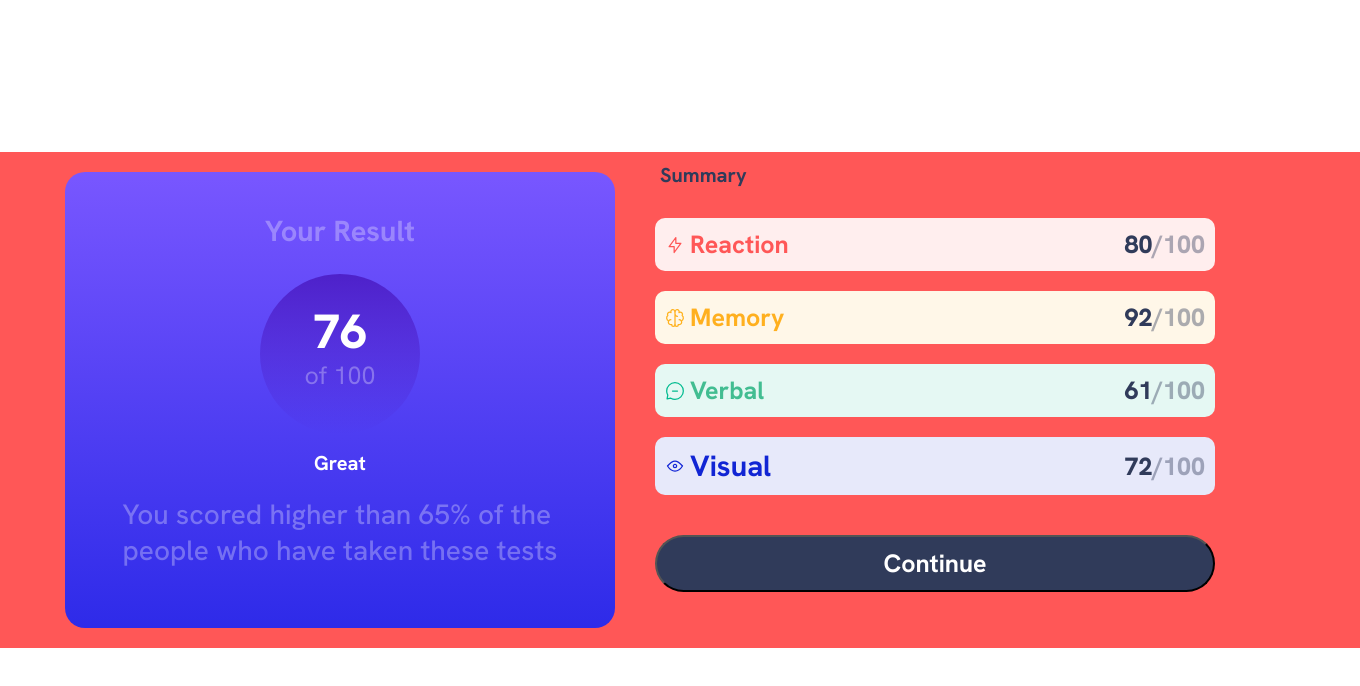
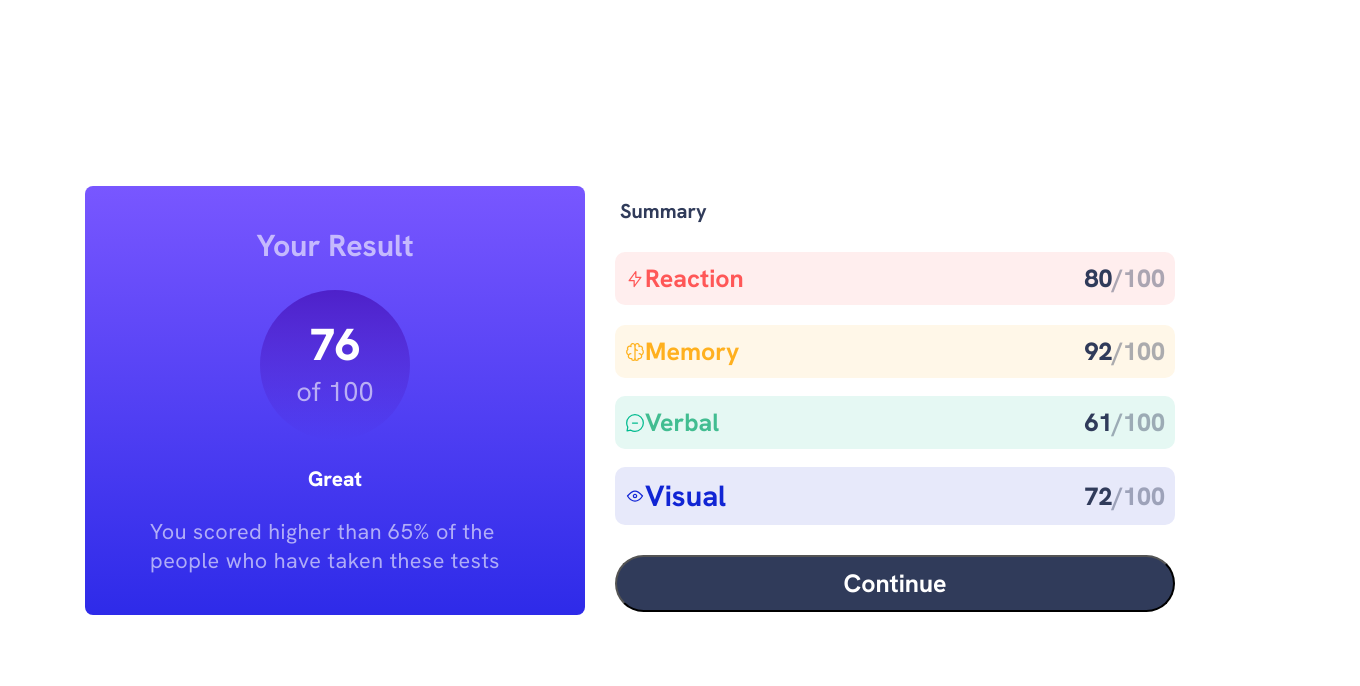
Before and after one commit to Cicero1962/Grid-Card-Solu-o-2, a plain HTML site: page index.html in a window 1280 px wide. Shown: the whole page, 1360 px wide, since content can reach past the window. Drawn offline with Linux system fonts and the light colour scheme.

Commit message:
atualização2

```diff
--- a/index.html
+++ b/index.html
@@ -20,26 +20,24 @@
     <link rel="stylesheet" href="./style.css">
 </head>
 <body>
-
     <div class="container">
-            <div class="box">
-                <h2 class="texto_principal">Your Result</h2>
+           <div class="sub_container">
+               <div class="box">
+                <h2 class="main_text">
+                    Your Result
+                </h2>
                 <div class="number">
-                    <p class="item_number">
-                        76
-                    </p>
-                    <p class="number_two">of 100</p>
+                        <div class="card_number">
+                            <p class="number_text">76</p>
+                            <span class="number_span">of 100</span>
+                        </div>
                 </div>
-                <div>
-                    <h2 class="texto_secundario">
-                        Great
-                    </h2>
-                    <p class="texto_paragrafo">
-                        You scored higher than 65% of the<br>people who have taken these tests
-                    </p>
-                </div>
-            </div>
-            <div class="box_1">
+                <h4 class="secondary_text">Great</h4>
+                <p class="score_text">
+                    You scored higher than 65% of the people who have taken these tests
+                </p>
+               </div>
+               <div class="box_1">
                 <h2 class="texto_indice">
                     Summary
                 </h2>
@@ -47,27 +45,28 @@
                     <a class="card card_reaction" href="">
                         <img src="./images/icon-reaction.svg" alt="">
                         <h4>Reaction</h4>
-                        <span class="number_span">80<span class="span">/100</span></span>
+                        <span class="card_span">80<span class="span">/100</span></span>
                     </a>
                     <a class="card card_memory" href="">
                         <img src="./images/icon-memory.svg" alt="">
                         <h4>Memory</h4>
-                        <span class="number_span">92<span class="span">/100</span></span>
+                        <span class="card_span">92<span class="span">/100</span></span>
                     </a>
                     <a class="card card_verbal" href="">
                         <img src="./images/icon-verbal.svg" alt="">
                         <h4>Verbal</h4>
-                        <span class="number_span">61<span class="span">/100</span></span>
+                        <span class="card_span">61<span class="span">/100</span></span>
                     </a>
                     <a class="card card_visual" href="">
                         <img src="./images/icon-visual.svg" alt="">
                         <h3>Visual</h3>
-                        <span class="number_span">72<span class="span">/100</span></span>
+                        <span class="card_span">72<span class="span">/100</span></span>
                     </a>
                 </div>
                 <button class="btn">Continue</button>
             </div>
         </div>
+           </div>
     </div>
 </body>
 </html>
--- a/style.css
+++ b/style.css
@@ -26,24 +26,195 @@
 body {
   display: flex;
   flex-direction: column;
+}
+
+.container {
+  display: grid;
+  width: 100%;
+  height: 100%;
+  background-color: white;
+
+}
+
+.sub_container{
+  display: grid;
+  grid-template-columns: 500px 600px;
+  margin: 0 auto;
+  align-content: center;
   justify-content: center;
+  align-items: center;
+  gap: 10px;
+  height: 100vh;
+}
+
+.box{
+  display: flex;
+  flex-direction: column;
+  gap: 25px;
+  max-width: 100%;
+  height: auto;
+  border-radius: 8px;
+  justify-content: center;
+  align-items: center;
+  background-image: linear-gradient(hsl(252, 100%, 67%), hsl(241, 81%, 54%));
+  padding: 40px;
+}
+
+.main_text{
+  font-family: "Hanken Grotesk",Arial, Helvetica, sans-serif;
+  font-size: 1.9rem;
+  color: var(--color-White);
+  opacity: 0.6;
+}
+
+.box_on{
+
+  background-color: blue;
+}
+
+.number{
+  display: flex;
+  flex-direction: column;
+  width: 150px;
+  height: 150px;
+  background-image: linear-gradient(
+    hsla(256, 72%, 46%, 1),
+    hsla(241, 72%, 46%, 0)
+  );
+  border-radius: 50%;
+  align-items: center;
+  justify-content: start;
+}
+
+.card_number{
+  padding-top: 25px;
+}
+
+.number_span{
+  font-family: "Hanken Grotesk",Arial, Helvetica, sans-serif;
+  font-size: 1.7rem;
+  color: var(--color-White);
+  opacity: .6;
+}
+.number_text{
+  font-family: "Hanken Grotesk",Arial, Helvetica, sans-serif;
+  text-align: center;
+  font-size: 2.8rem;
+  font-weight: 800;
+  color: var(--color-White);
+}
+
+.secondary_text{
+  font-size: 1.30rem;
+  font-weight: 800;
+  color: var(--color-White);
+  font-family: "Hanken Grotesk",Arial, Helvetica, sans-serif;
+}
+
+.score_text{
+  font-family: "Hanken Grotesk",Arial, Helvetica, sans-serif;
+  letter-spacing: 0.03rem;
+  font-size: 1.35rem;
+  max-width: 370px;
+  color: var(--color-White);
+  opacity: 0.6;
+}
+
+.box_1 {
+  display: flex;
+  flex-direction: column;
+  flex-wrap: wrap;
+  width: 600px;
+  min-width: 280px;
+  padding: 0 20px;
+}
+
+.texto_indice {
+  display: flex;
+  font-family: "Hanken Grotesk";
+  font-size: 20px;
+  font-weight: 600;
+  color: #303b5a;
+  padding: 10px 5px;
+}
+
+.itens_indice {
+  display: flex;
+  flex-direction: column;
+  flex-wrap: wrap;
+  width: 100%;
+}
+
+.card {
+  display: grid;
+  width: 100%;
+  grid-template-columns: auto 1fr auto;
+  justify-content: space-between;
+  padding: 10px;
+  background-color: white;
+  border-radius: 10px;
+  font-weight: 800;
+  font-family: "Hanken Grotesk";
+  font-size: 25px;
   align-items: center;
 }
 
-body,
-html{
-    width: 100%;
-    height: 100vh;
-}
-.container {
-  display: flex;
-  width: 1440px;
-  min-height: auto;
-  justify-content: center;
-  background-color: #ff5757;
+.card_reaction {
+  background-color: #ffeeee;
+  color: #ff5757;
+  margin-bottom: 20px;
+  margin-top: 18px;
 }
 
-.box {
+.card_memory {
+  color: #ffb01f;
+  background-color: #fff7e8;
+  margin-bottom: 18px;
+}
+
+.card_verbal {
+  color: #42bd91;
+  background-color: #e5f8f3;
+  margin-bottom: 18px;
+}
+
+.card_visual {
+  color: #1125d4;
+  background-color: #e7e9fa;
+  margin-bottom: 30px;
+}
+
+.btn {
+  width: 100%;
+  padding: 10px;
+  border-radius: 40px;
+  background-color: #303b5a;
+  font-family: "Hanken Grotesk";
+  font-size: 25px;
+  font-weight: 600;
+  color: var(--color-White);
+  cursor: pointer;
+}
+
+.card_span {
+  color: #303b5a;
+}
+
+.span {
+  color: #303b5a;
+  opacity: 0.4;
+}
+
+@media(max-width:600px){
+  .sub_container{
+    display: grid;
+    grid-template-columns: 1fr;
+    height: auto;
+    padding: 20px 10px;
+  }
+}
+
+/*.box {
   position: relative;
   display: flex;
   width: 550px;
@@ -221,3 +392,21 @@ html{
         width: 50%;
     }
 }
+
+ <div class="box">
+                <h2 class="texto_principal">Your Result</h2>
+                <div class="number">
+                    <p class="item_number">
+                        76
+                    </p>
+                    <p class="number_two">of 100</p>
+                </div>
+                <div>
+                    <h2 class="texto_secundario">
+                        Great
+                    </h2>
+                    <p class="texto_paragrafo">
+                        You scored higher than 65% of the<br>people who have taken these tests
+                    </p>
+                </div>
+            </div>
```
